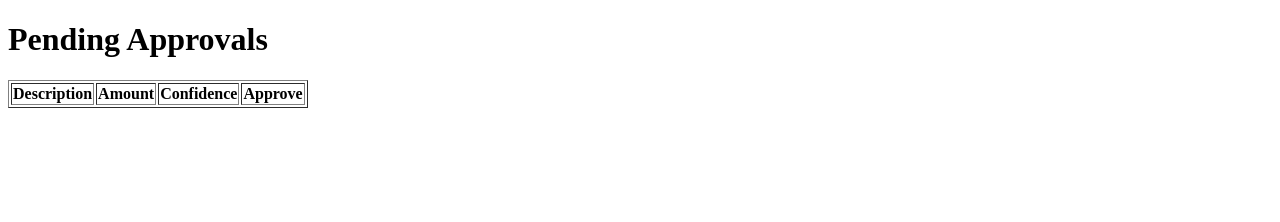
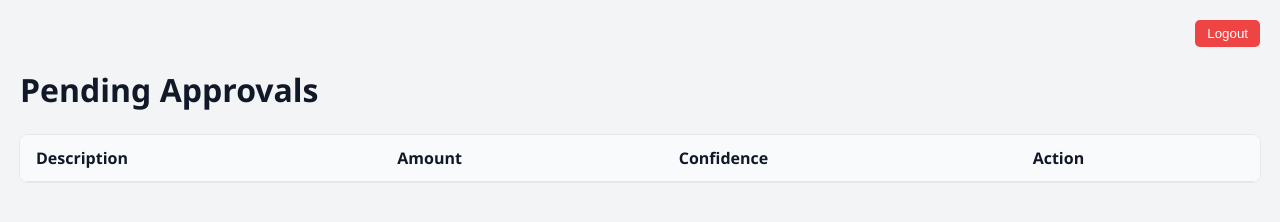
Before and after one commit to BanditsEdit/BookkeepersAi-matching-engine, a website: page public/index.html in a window 1280 px wide. Drawn offline with Linux system fonts and the light colour scheme; no server answers.

Commit message:
Update index.html
First look of developed frontend build

```diff
--- a/public/index.html
+++ b/public/index.html
@@ -1,18 +1,90 @@
 <!-- public/index.html -->
 <!DOCTYPE html>
-<html>
+<html lang="en">
 <head>
+  <meta charset="UTF-8" />
+  <meta name="viewport" content="width=device-width, initial-scale=1.0" />
   <title>Venn Reconciliation Dashboard</title>
+  <style>
+    body {
+      font-family: 'Segoe UI', Tahoma, Geneva, Verdana, sans-serif;
+      background-color: #f3f4f6;
+      margin: 0;
+      padding: 20px;
+      color: #111827;
+    }
+
+    h1 {
+      font-size: 2rem;
+      margin-bottom: 1.5rem;
+    }
+
+    table {
+      width: 100%;
+      border-collapse: collapse;
+      box-shadow: 0 0 0 1px #e5e7eb;
+      background-color: white;
+      border-radius: 8px;
+      overflow: hidden;
+    }
+
+    th, td {
+      text-align: left;
+      padding: 12px 16px;
+      border-bottom: 1px solid #e5e7eb;
+    }
+
+    th {
+      background-color: #f9fafb;
+      font-weight: 600;
+    }
+
+    tr:hover {
+      background-color: #f3f4f6;
+    }
+
+    .approve-btn {
+      padding: 8px 14px;
+      background: linear-gradient(135deg, #0070f3, #f81ce5);
+      border: none;
+      color: white;
+      border-radius: 6px;
+      cursor: pointer;
+      transition: transform 0.2s ease, box-shadow 0.2s ease;
+    }
+
+    .approve-btn:hover {
+      transform: translateY(-1px);
+      box-shadow: 0 4px 14px rgba(0, 118, 255, 0.39);
+    }
+
+    .logout-container {
+      text-align: right;
+      margin-bottom: 10px;
+    }
+
+    .logout-container button {
+      background-color: #ef4444;
+      color: white;
+      border: none;
+      padding: 6px 12px;
+      border-radius: 5px;
+      cursor: pointer;
+    }
+  </style>
 </head>
 <body>
+  <div class="logout-container">
+    <button onclick="logout()">Logout</button>
+  </div>
   <h1>Pending Approvals</h1>
-  <table id="transactionsTable" border="1">
+  <table id="transactionsTable">
     <thead>
       <tr>
         <th>Description</th>
         <th>Amount</th>
         <th>Confidence</th>
-        <th>Approve</th>
+        <th>Action</th>
       </tr>
     </thead>
     <tbody></tbody>
@@ -21,10 +93,13 @@
   <script>
     async function loadTransactions() {
       const res = await fetch('/pending-reviews');
+      if (res.status === 401) {
+        window.location.href = '/';
+        return;
+      }
+
       const json = await res.json();
-      const data = json.data || []; // ✅ pull out the array
-
-
+      const data = json.data || [];
       const tbody = document.querySelector('#transactionsTable tbody');
       tbody.innerHTML = '';
 
@@ -34,7 +109,7 @@
           <td>${tx.description}</td>
           <td>£${tx.amount}</td>
           <td>${tx.confidence_score || 'N/A'}%</td>
-          <td><button onclick="approve('${tx.id}', '${tx.client_id}', ${tx.confidence_score})">Approve</button></td>
+          <td><button class="approve-btn" onclick="approve('${tx.id}', '${tx.client_id}', ${tx.confidence_score})">Approve</button></td>
         `;
         tbody.appendChild(row);
       });
@@ -47,7 +122,12 @@
         body: JSON.stringify({ approved_by: 'admin@venn.com', client_id, confidence_score })
       });
       alert('Transaction approved!');
-      loadTransactions(); // refresh table
+      loadTransactions();
+    }
+
+    function logout() {
+      document.cookie = 'authorization=; Max-Age=0';
+      window.location.href = '/';
     }
 
     loadTransactions();
```
